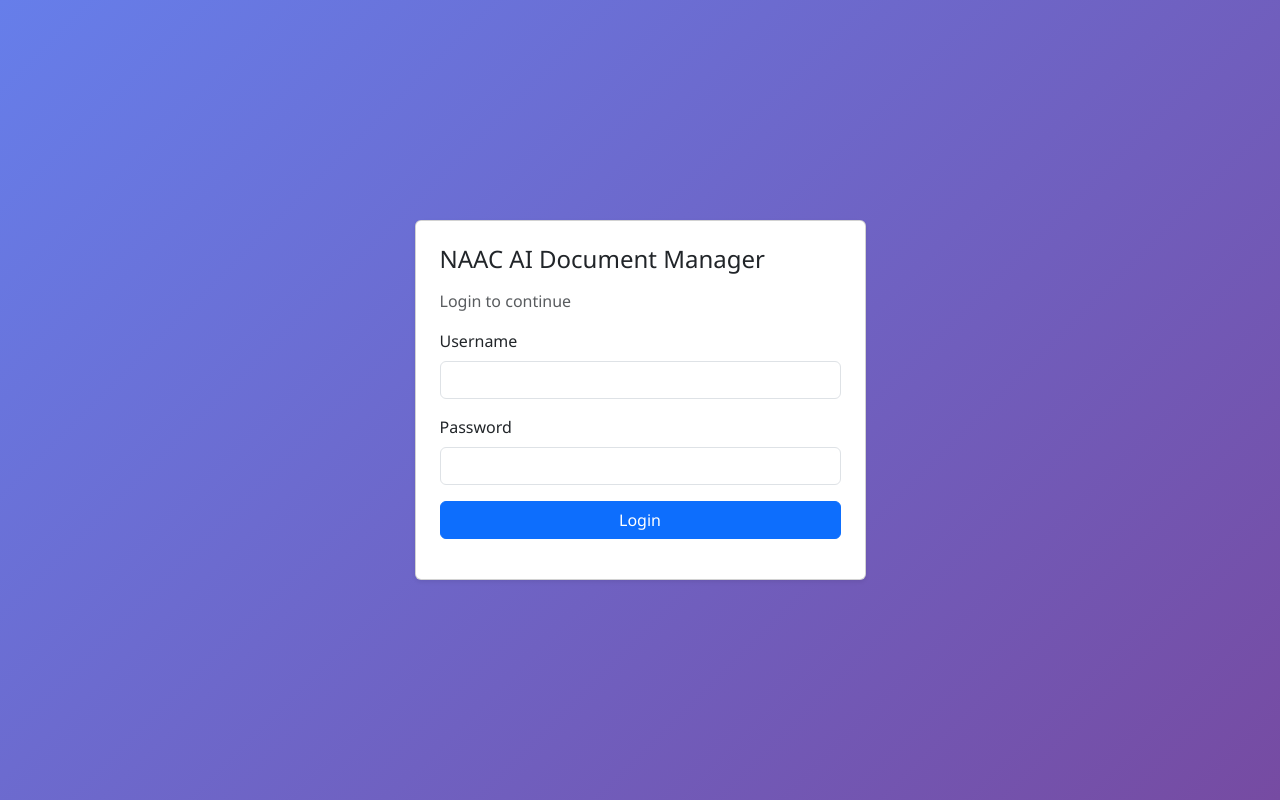
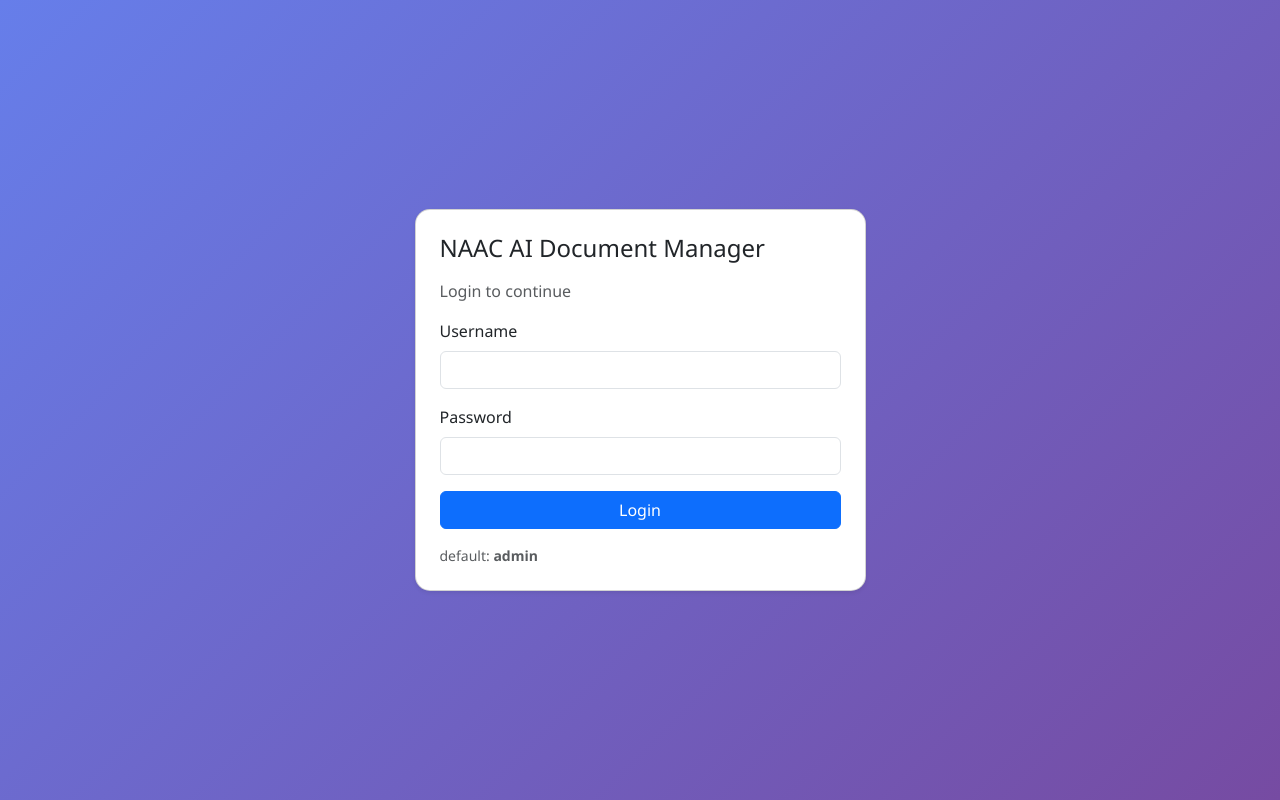
Before and after one commit to aksharasritharnoju/naac, a Flask app: page /login in a window 1280 px wide. Run offline with Flask 3, Linux system fonts and the light colour scheme.

Commit message:
intial commit

```diff
--- a/naac_app/static/styles.css
+++ b/naac_app/static/styles.css
@@ -7,3 +7,7 @@ body {
     align-items: center;
     font-family: 'Segoe UI', sans-serif;
 }
+.card {
+    border-radius: 15px;
+    box-shadow: 0 15px 40px rgba(0,0,0,0.2);
+}
--- a/naac_app/templates/login.html
+++ b/naac_app/templates/login.html
@@ -35,6 +35,7 @@
               </div>
               <button class="btn btn-primary w-100">Login</button>
               <div class="text-muted small mt-3">
+                default: <b>admin</b>
               </div>
             </form>
 
```
